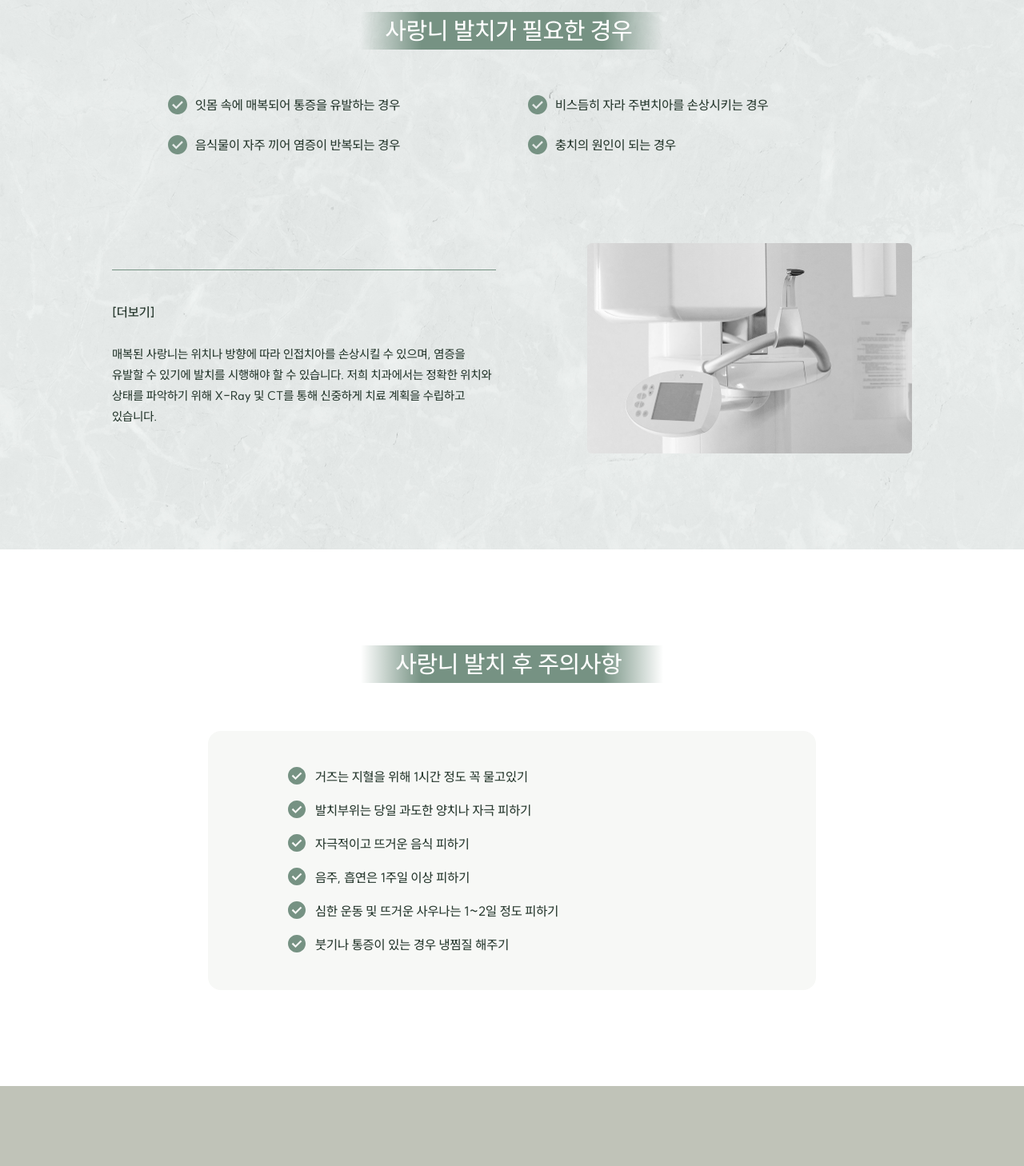
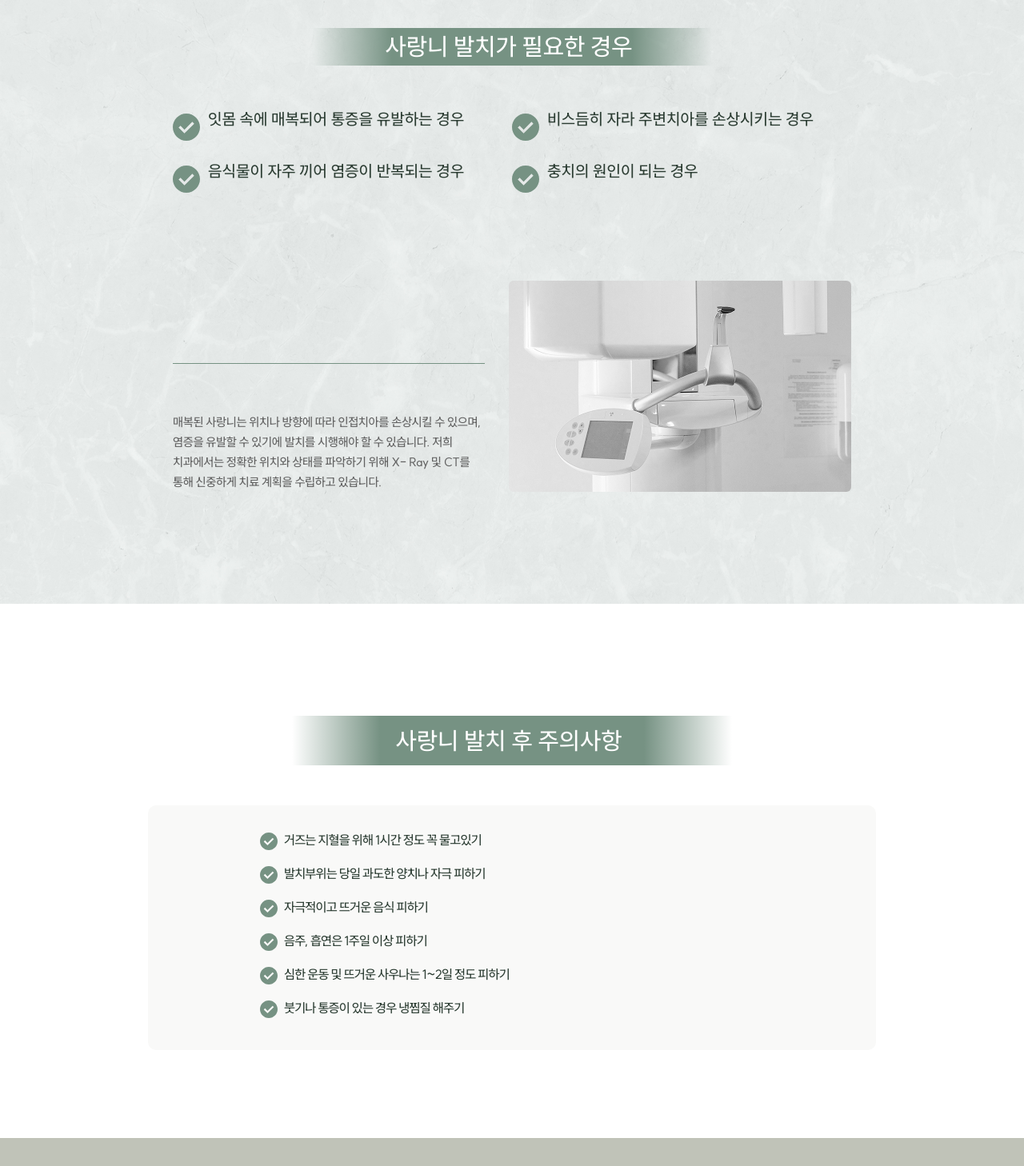
Before and after one commit to BIOADDLAB/seoulnewdental, a Next.js app: page /treatments/general in a window 1280 px wide. Shown: the part 2682-4140 px from the top of the page at 80% size. Built offline with nearby package versions, Linux system fonts and the light colour scheme.

Commit message:
feat: 일반진료페이지 구현

```diff
--- a/src/app/treatments/general/page.tsx
+++ b/src/app/treatments/general/page.tsx
@@ -81,7 +81,7 @@ export default function GeneralPage() {
                 </div>
             </section>
 
-            {/* 사랑니 발치 10만건 정렬 확인 밴드 */}
+            {/* 사랑니 발치 10만건 정렬 확인 모바일에서도 10 만건이 items-end로 정렬되어야함 */}
             {/* #TODO:  */}
             <section className="w-full bg-primary py-[65px] pb-[95px] px-[24px] lg:py-[100px]">
                 <div className="mx-auto max-w-[900px] flex flex-col items-center text-center text-white">
@@ -99,26 +99,27 @@ export default function GeneralPage() {
 
             {/* 사랑니 발치가 필요한 경우 */}
             {/* #TODO: 배경 확인 */}
+            {/* #TODO: 줄바꿈 확인 */}
             <section
-                className="w-full bg-cover bg-center py-[62px] px-[24px] lg:py-[120px]"
+                className="w-full bg-cover bg-center py-[62px] px-[24px] lg:py-[140px]"
                 style={{ backgroundImage: "url('/images/bg_stone_02.jpg')" }}
             >
-                <div className="mx-auto max-w-[1000px] flex flex-col items-center">
-                    <div className="w-[274px] h-[34px] lg:w-[378px] lg:h-[47px] flex items-center justify-center text-white bg-[linear-gradient(90deg,rgba(255,255,255,0)_0%,#769283_20%,#769283_80%,rgba(255,255,255,0)_100%)]">
+                <div className="mx-auto max-w-[848px] flex flex-col items-center">
+                    <div className="w-[274px] h-[34px] lg:w-[500px] lg:h-[47px] flex items-center justify-center text-white bg-[linear-gradient(90deg,rgba(255,255,255,0)_0%,#769283_20%,#769283_80%,rgba(255,255,255,0)_100%)]">
                         <span className="text-[20px]/[35px] lg:text-[30px]/[35px] font-medium mr-2 ">
                             사랑니 발치가 필요한 경우
                         </span>
                     </div>
 
-                    <ul className="grid grid-cols-2 gap-x-[16px] gap-y-[18px] lg:gap-x-[40px] lg:gap-y-[24px] mt-[36px] lg:mt-[56px] w-full max-w-[860px]">
+                    <ul className="grid grid-cols-2   gap-y-[18px]  lg:gap-y-[27px] mt-[36px] lg:mt-[56px] w-full ">
                         {EXTRACTION_CASES.map((item) => (
-                            <li key={item} className="flex items-start gap-[10px]">
+                            <li key={item} className="flex items-start gap-[5px] lg:gap-[10px]">
                                 <img
                                     src="/images/i_check_g.svg"
                                     alt=""
-                                    className="w-[20px] lg:w-[24px] shrink-0 mt-[1px]"
+                                    className="w-[17px] lg:w-[34px] shrink-0 mt-[4px] rounded-[10px]"
                                 />
-                                <span className="text-[14px]/[22px] lg:text-[16px]/[26px] font-medium text-primary-dark break-keep">
+                                <span className="text-[14px]/[22px] lg:text-[20px]/[22px] font-medium text-primary-dark break-keep">
                                     {item}
                                 </span>
                             </li>
@@ -126,20 +127,26 @@ export default function GeneralPage() {
                     </ul>
 
                     {/* 더보기 영역 */}
-                    <div className="w-full flex flex-col-reverse lg:flex-row items-center justify-between gap-[28px] lg:gap-[60px] mt-[60px] lg:mt-[110px]">
+                    {/* <div className="w-full flex px-[26px] lg:px-0 flex-col-reverse lg:flex-row items-end justify-between gap-[28px] lg:gap-[30px] mt-[60px] lg:mt-[110px]"> */}
+                    <div className="w-full flex lg:px-0 flex-col-reverse lg:flex-row items-end justify-between gap-[28px] lg:gap-[30px] mt-[60px] lg:mt-[110px]">
                         <div className="w-full lg:max-w-[480px]">
                             <span className="block w-full h-[1px] bg-primary" />
-                            <span className="block text-[14px] lg:text-[16px] font-semibold text-primary-dark mt-[24px] lg:mt-[40px]">
+                            {/* #ISSUE: 더보기 버튼은 없어져도 될 것 같아서 없애는걸로 협의 함 일단 주석 처리 */}
+                            {/* <button
+                                type="button"
+                                className="block text-[12px] lg:text-[16px] font-semibold text-[#626262] "
+                            >
                                 [더보기]
-                            </span>
-                            <p className="mt-[16px] lg:mt-[28px] text-[13px]/[22px] lg:text-[15px]/[26px] font-medium text-primary-dark break-keep">
+                            </button> */}
+                            <p className=" text-[12px]/[22px] lg:text-[15px]/[25px] font-medium text-[#626262] break-keep mt-[24px] lg:mt-[60px] tracking-tight">
                                 매복된 사랑니는 위치나 방향에 따라 인접치아를 손상시킬 수 있으며, 염증을 유발할 수
-                                있기에 발치를 시행해야 할 수 있습니다. 저희 치과에서는 정확한 위치와 상태를 파악하기
-                                위해 X-Ray 및 CT를 통해 신중하게 치료 계획을 수립하고 있습니다.
+                                있기에 발치를 시행해야 할 수 있습니다. <br className="block md:hidden" />
+                                저희 치과에서는 정확한 위치와 상태를 파악하기 위해 X- Ray 및 CT를 통해 신중하게 치료
+                                계획을 수립하고 있습니다.
                             </p>
                         </div>
-
-                        <div className="relative w-full h-[200px] lg:w-[406px] lg:h-[263px] shrink-0 overflow-hidden rounded-[6px]">
+                        {/* #TODO: 모바일에서 이미지 포지션 가운데 아래로 바꾸기 */}
+                        <div className="relative w-full h-[133px] lg:w-[428px] lg:h-[264px] shrink-0 overflow-hidden rounded-[6px]">
                             <Image
                                 src="/images/img_xray.jpg"
                                 alt="X-Ray 촬영 장비"
@@ -153,25 +160,29 @@ export default function GeneralPage() {
             </section>
 
             {/* 발치 후 주의사항 */}
-            <section className="w-full bg-white py-[62px] px-[24px] lg:py-[120px]">
-                <div className="mx-auto max-w-[1000px] flex flex-col items-center">
-                    <div className="w-[274px] h-[34px] lg:w-[378px] lg:h-[47px] flex items-center justify-center text-white bg-[linear-gradient(90deg,rgba(255,255,255,0)_0%,#769283_20%,#769283_80%,rgba(255,255,255,0)_100%)]">
+            {/* #TODO: 모바일에서는 그냥 화이트 배경 pc에서는 stone배경 깔림 */}
+            <section className="w-full bg-white py-[65px] px-[24px] lg:pt-[140px] lg:pb-[110px]">
+                <div className="mx-auto max-w-[910px] flex flex-col items-center">
+                    <div className="w-[300px] h-[44px] lg:w-[550px] lg:h-[62px] flex items-center justify-center text-white bg-[linear-gradient(90deg,rgba(255,255,255,0)_0%,#769283_20%,#769283_80%,rgba(255,255,255,0)_100%)]">
                         <span className="text-[20px]/[35px] lg:text-[30px]/[35px] font-medium mr-2 ">
                             사랑니 발치 후 주의사항
                         </span>
                     </div>
 
-                    <div className="w-full mt-[36px] lg:mt-[60px]">
-                        <div className="w-full max-w-[760px] mx-auto bg-[#F7F8F6] rounded-[16px] px-[28px] py-[28px] lg:px-[100px] lg:py-[44px]">
+                    <div className="w-full px-[14px] lg:px-0 mt-[33px] lg:mt-[50px]">
+                        <div
+                            className="w-full max-w-[910px] mx-auto bg-[#F9F9F8] rounded-[10px] pl-[40px]
+                        pr-[10px] py-[35px] lg:pl-[140px] lg:pt-[30px] lg:pb-[40px]"
+                        >
                             <ul className="flex flex-col gap-[14px] lg:gap-[16px]">
                                 {CAUTION_ITEMS.map((item) => (
-                                    <li key={item} className="flex items-start gap-[12px]">
+                                    <li key={item} className="flex items-start gap-[8px]">
                                         <img
                                             src="/images/i_check_g.svg"
                                             alt=""
-                                            className="w-[20px] lg:w-[22px] shrink-0 mt-[1px]"
+                                            className="w-[16px] lg:w-[22px] shrink-0 mt-[4px]"
                                         />
-                                        <span className="text-[14px]/[22px] lg:text-[16px]/[26px] font-medium text-primary-dark break-keep">
+                                        <span className="text-[13px]/[22px] lg:text-[16px]/[26px] font-medium text-primary-dark break-keep tracking-tighter">
                                             {item}
                                         </span>
                                     </li>
```
